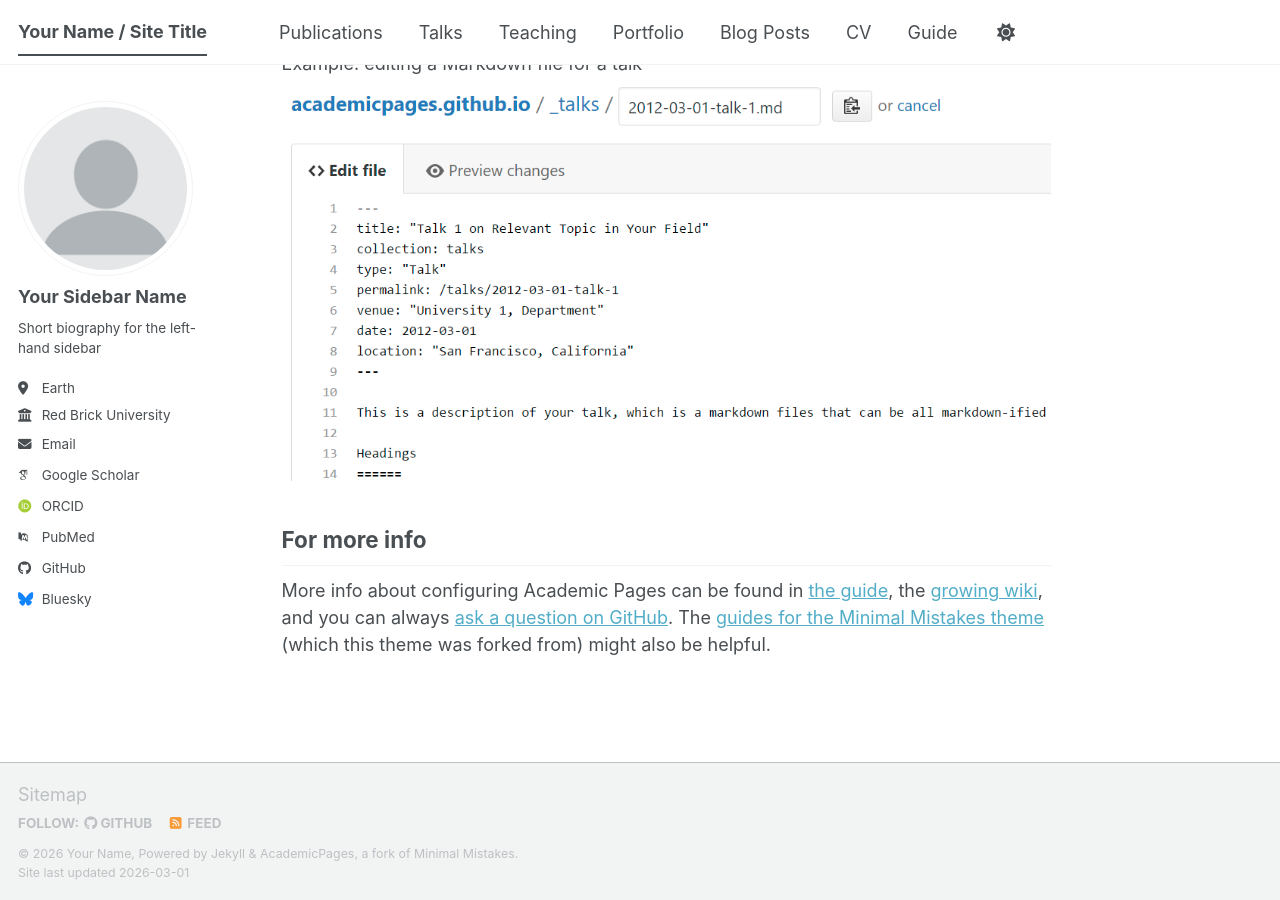
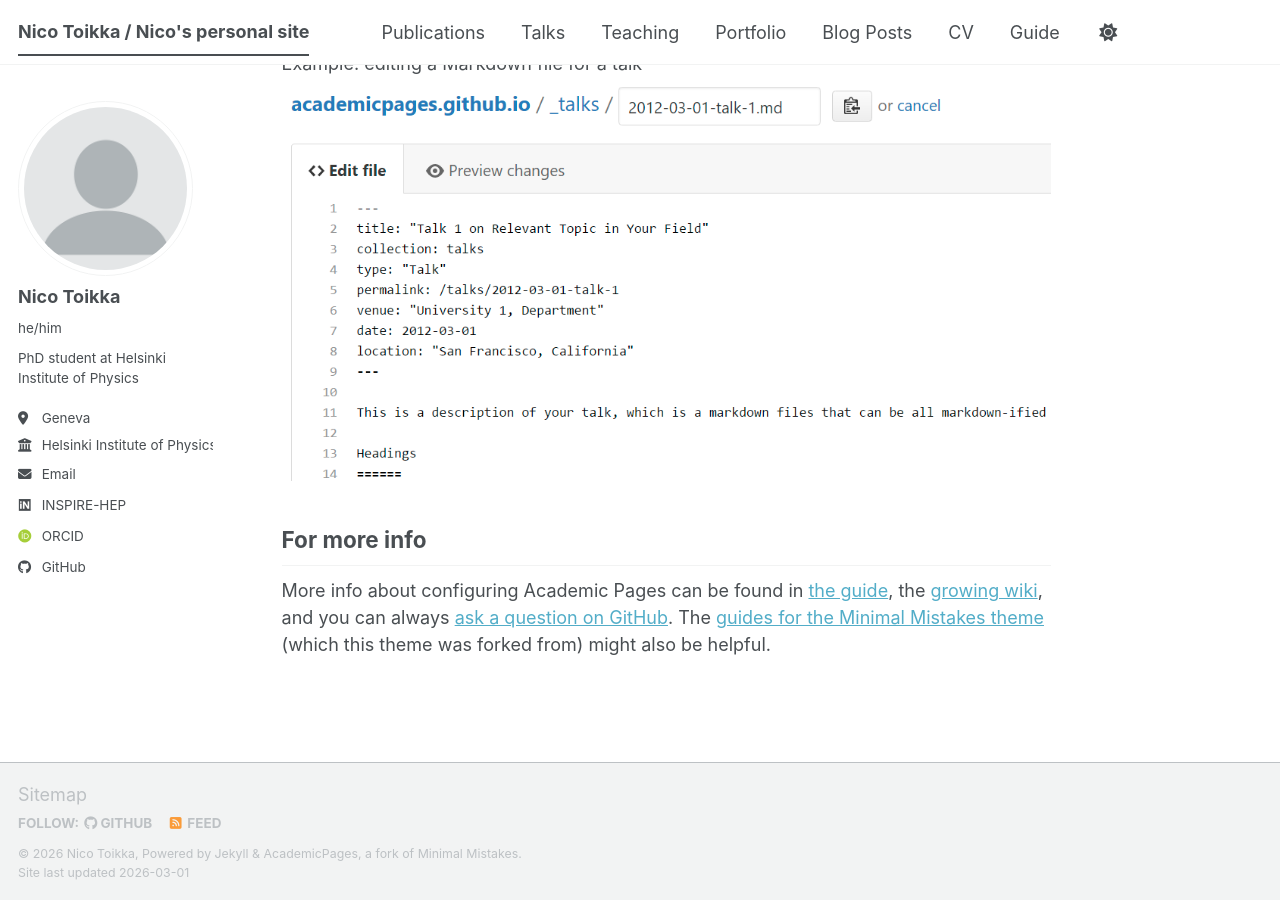
Before and after one commit to toicca/toicca.github.io, a Jekyll site: the page built from _pages/about.md, in a window 1280 px wide and 900 px high, scrolled down 2720 px. Built offline with Jekyll 4.4.1, drawn with Linux system fonts in a browser that asks for light colours; some web fonts are replaced; a script bundle is joined from its source files by our own code; library files that are not in the unit come from our copies.

Commit message:
initial commit

```diff
--- a/_config.yml
+++ b/_config.yml
@@ -9,14 +9,14 @@
 # Basic Site Settings
 locale                   : "en-US"
 site_theme               : "default" # The available themes options are "default", "air", "sunrise", "mint", "dirt" and "contrast"
-title                    : "Your Name / Site Title"
+title                    : "Nico Toikka / Nico's personal site"
 title_separator          : "-"
-name                     : &name "Your Name"
-description              : &description "Your Name's academic portfolio"   # Update this with a general description of your site, this is the default if not overridden by a page
-url                      : https://academicpages.github.io # The base hostname & protocol for your site e.g. "https://[your GitHub username].github.io",
+name                     : &name "Nico Toikka"
+description              : &description "Nico Toikka's personal site"   # Update this with a general description of your site, this is the default if not overridden by a page
+url                      : https://toicca.github.io # The base hostname & protocol for your site e.g. "https://[your GitHub username].github.io",
                                                            # or if you already have some other page hosted on Github then use "https://[your GitHub username].github.io/[Your Repo Name]"
 baseurl                  : "" # the subpath of your site, e.g. "/blog"
-repository               : "academicpages/academicpages.github.io"
+repository               : "toicca/toicca.github.io"
 
 # Site Author - The following control what appear as part of the author content on the side bar.
 #               If a field is blank the icon and link will not appear, otherwise it will be shown.
@@ -24,24 +24,24 @@ repository               : "academicpages/academicpages.github.io"
 author:
   # Biographic information
   avatar           : "profile.png"
-  name             : "Your Sidebar Name"
-  pronouns         : # example: "she/her"
-  bio              : "Short biography for the left-hand sidebar"
-  location         : "Earth"
-  employer         : "Red Brick University"
+  name             : "Nico Toikka"
+  pronouns         : "he/him"
+  bio              : "PhD student at Helsinki Institute of Physics"
+  location         : "Geneva"
+  employer         : "Helsinki Institute of Physics"
   uri              : # URL
-  email            : "none@example.org"
+  email            : "nico.toikka@helsinki.fi"
 
   # Academic websites
   academia         : # URL
   arxiv            : # URL - Update with the correct link to your profile
-  googlescholar    : "https://scholar.google.com/citations?user=PS_CX0AAAAAJ"
-  inspire-hep      : # URL
+  googlescholar    : # "https://scholar.google.com/citations?user=PS_CX0AAAAAJ"
+  inspire-hep      : "https://inspirehep.net/authors/2905716"
   impactstory      : # URL
-  orcid            : "https://orcid.org/yourorcidurl"
+  orcid            : "https://orcid.org/0009-0009-7712-9121"
   semantic         : # URL
   ssrn             : # URL
-  pubmed           : "https://www.ncbi.nlm.nih.gov/pubmed/?term=john+snow"
+  pubmed           : # "https://www.ncbi.nlm.nih.gov/pubmed/?term=john+snow"
   researchgate     : # URL
   scopus           : # URL
   zotero           : # URL
@@ -51,13 +51,13 @@ author:
   bitbucket        : # Username - Update with your username on the site
   codepen          : # Username
   dribbble         : # Username
-  github           : "academicpages"
+  github           : "toicca"
   kaggle           : # Username
   stackoverflow    : # User number or user number and name (i.e., use "1" or "1/jeff-atwood")
 
   # Social media
   artstation       : # Username
-  bluesky          : "bsky.app" # Replace this with you Bluesky username
+  bluesky          : # "bsky.app" # Replace this with you Bluesky username
   facebook         : # Username
   flickr           : # Username
   foursquare       : # Username
@@ -72,7 +72,7 @@ author:
   pinterest        : # Username
   soundcloud       : # Username
   steam            : # Username
-  telegram         : # URL
+  telegram         : # "toikkelis" # URL
   tumblr           : # Username
   twitter          : # Username for X / Twitter
   vine             : # Username
```
